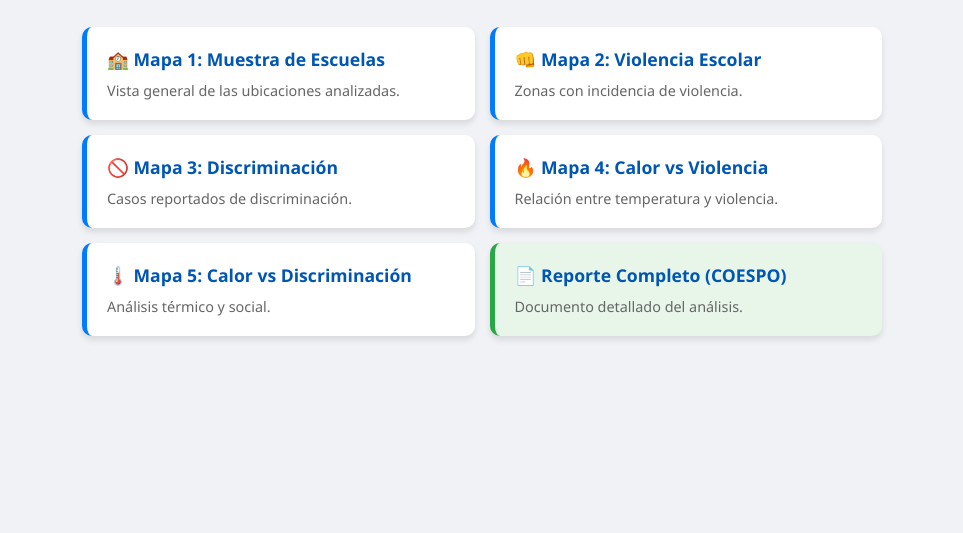
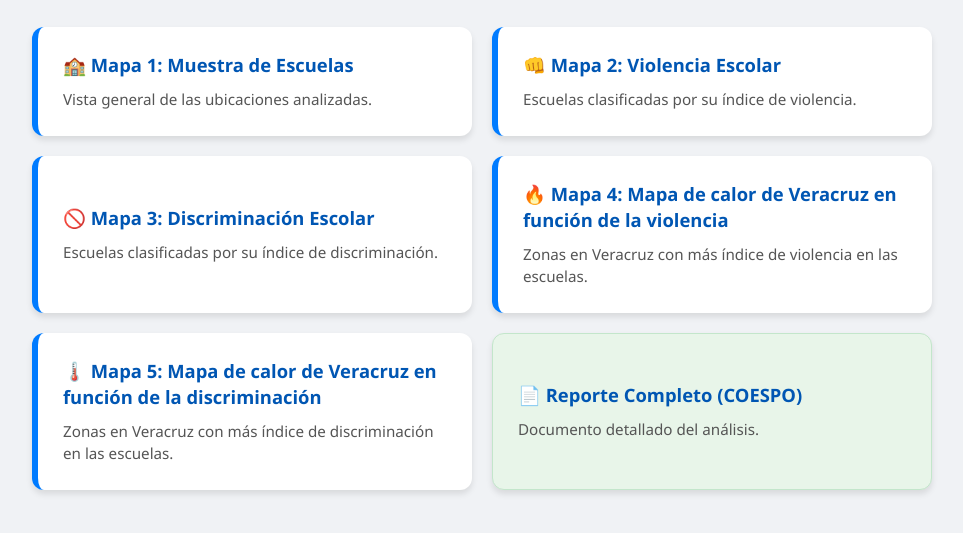
Before and after one commit to leonardoavila2004/Mapas-Veracruz, a plain HTML site: page index.html in a window 1280 px wide. Shown: the part 87-620 px from the top of the page, without its empty margins (158-1121 px from the left). Drawn offline with Linux system fonts and the light colour scheme.

Commit message:
Update index.html

```diff
--- a/index.html
+++ b/index.html
@@ -5,14 +5,14 @@
     <meta name="viewport" content="width=device-width, initial-scale=1.0">
     <title>Mapas Veracruz - Menú Principal</title>
     <style>
-        body { font-family: 'Segoe UI', Tahoma, Geneva, Verdana, sans-serif; max-width: 800px; margin: 0 auto; padding: 20px; background-color: #f0f2f5; }
+        body { font-family: 'Segoe UI', Tahoma, Geneva, Verdana, sans-serif; max-width: 900px; margin: 0 auto; padding: 20px; background-color: #f0f2f5; }
         h1 { color: #2c3e50; text-align: center; margin-bottom: 30px; }
-        .grid { display: grid; gap: 15px; grid-template-columns: repeat(auto-fill, minmax(300px, 1fr)); }
-        .card { background: white; padding: 20px; border-radius: 10px; box-shadow: 0 4px 6px rgba(0,0,0,0.1); text-decoration: none; color: #333; transition: transform 0.2s, box-shadow 0.2s; border-left: 5px solid #007bff; display: block; }
-        .card:hover { transform: translateY(-5px); box-shadow: 0 8px 15px rgba(0,0,0,0.15); background-color: #fff; }
-        .card h2 { margin: 0 0 10px 0; color: #0056b3; font-size: 1.1rem; }
-        .card p { margin: 0; color: #666; font-size: 0.9rem; }
-        .btn-report { border-left-color: #28a745; background-color: #e8f5e9; }
+        .grid { display: grid; gap: 20px; grid-template-columns: repeat(auto-fill, minmax(300px, 1fr)); }
+        .card { background: white; padding: 25px; border-radius: 12px; box-shadow: 0 4px 6px rgba(0,0,0,0.1); text-decoration: none; color: #333; transition: transform 0.2s, box-shadow 0.2s; border-left: 6px solid #007bff; display: flex; flex-direction: column; justify-content: center; }
+        .card:hover { transform: translateY(-5px); box-shadow: 0 10px 20px rgba(0,0,0,0.15); background-color: #fff; }
+        .card h2 { margin: 0 0 10px 0; color: #0056b3; font-size: 1.15rem; line-height: 1.4; }
+        .card p { margin: 0; color: #555; font-size: 0.95rem; line-height: 1.5; }
+        .btn-report { border-left-color: #28a745; background-color: #e8f5e9; border: 1px solid #c3e6cb; }
     </style>
 </head>
 <body>
@@ -26,22 +26,22 @@
 
         <a href="Mapa%202_Violencia_Escuelas.html" class="card">
             <h2>👊 Mapa 2: Violencia Escolar</h2>
-            <p>Zonas con incidencia de violencia.</p>
+            <p>Escuelas clasificadas por su índice de violencia.</p>
         </a>
 
         <a href="Mapa%203_Discriminacion_Escuelas.html" class="card">
-            <h2>🚫 Mapa 3: Discriminación</h2>
-            <p>Casos reportados de discriminación.</p>
+            <h2>🚫 Mapa 3: Discriminación Escolar</h2>
+            <p>Escuelas clasificadas por su índice de discriminación.</p>
         </a>
 
         <a href="Mapa%204_Calor_Veracruz_Violencia.html" class="card">
-            <h2>🔥 Mapa 4: Calor vs Violencia</h2>
-            <p>Relación entre temperatura y violencia.</p>
+            <h2>🔥 Mapa 4: Mapa de calor de Veracruz en función de la violencia</h2>
+            <p>Zonas en Veracruz con más índice de violencia en las escuelas.</p>
         </a>
 
         <a href="Mapa%205_Calor_Veracruz_Discriminación.html" class="card">
-            <h2>🌡️ Mapa 5: Calor vs Discriminación</h2>
-            <p>Análisis térmico y social.</p>
+            <h2>🌡️ Mapa 5: Mapa de calor de Veracruz en función de la discriminación</h2>
+            <p>Zonas en Veracruz con más índice de discriminación en las escuelas.</p>
         </a>
 
         <a href="Reporte_COESPO%20(2).html" class="card btn-report">
```
